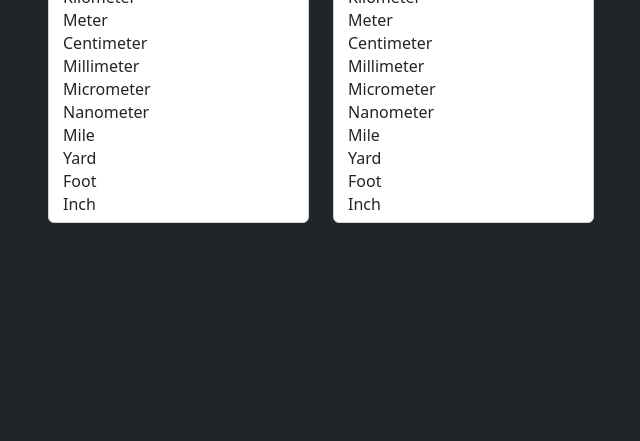
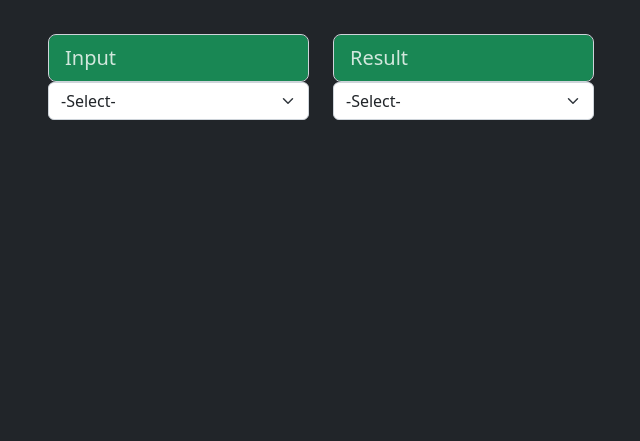
Before and after one commit to malvarpaulsteven/length-converter, a plain HTML site: page index.html in a window 1280 px wide. Shown: the part 359-800 px from the top of the page, without its empty margins (319-959 px from the left). Drawn offline with nearby package versions, Linux system fonts and the light colour scheme.

Commit message:
Selector

```diff
--- a/index.html
+++ b/index.html
@@ -23,7 +23,8 @@
                         <input class="text-light form-control form-control-lg bg-success" type="number" placeholder="Result" id="result">
                     </div>
                     <div class="d-flex gap-4 pb-4">
-                        <select class="form-select" id="inputType" size="10" multiple aria-label="multiple select example">
+                        <select class="form-select" id="inputType">
+                            <option selected>-Select-</option>
                             <option value="km">Kilometer</option>
                             <option value="m">Meter</option>
                             <option value="cm">Centimeter</option>
@@ -35,7 +36,8 @@
                             <option value="ft">Foot</option>
                             <option value="in">Inch</option>
                         </select>
-                        <select class="form-select" id="resultType" size="10" multiple aria-label="multiple select example">
+                        <select class="form-select" id="resultType">
+                            <option selected>-Select-</option>
                             <option value="km">Kilometer</option>
                             <option value="m">Meter</option>
                             <option value="cm">Centimeter</option>
```
